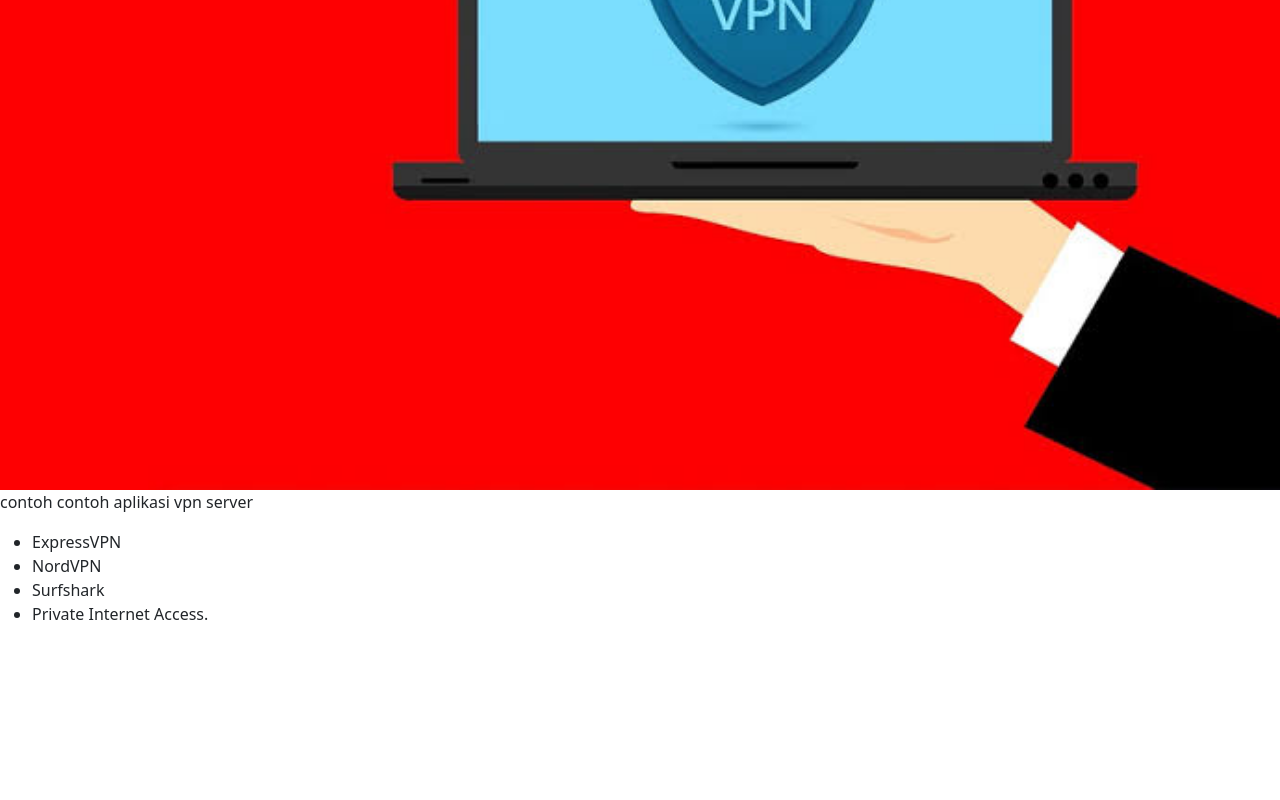
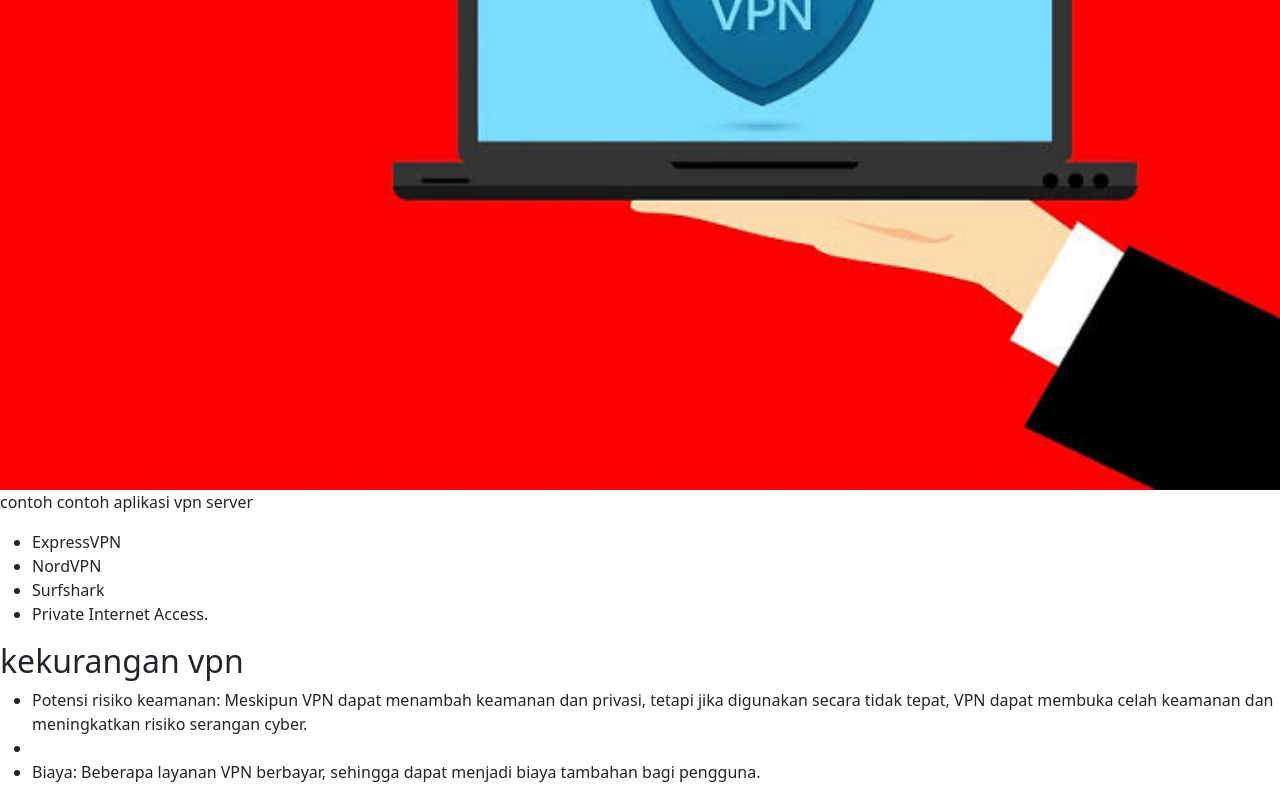
Before and after one commit to putratkj/putratkj.github.io, a plain HTML site: page vpnserver/index.html in a window 1280 px wide. Shown: the part 456-1256 px from the top of the page. Before the commit the page ends 1098 px from the top, so only its background shows below. Drawn offline with nearby package versions, Linux system fonts and the light colour scheme.

Commit message:
Update index.html

```diff
--- a/vpnserver/index.html
+++ b/vpnserver/index.html
@@ -25,6 +25,13 @@
       <li>Surfshark</li>
       <li>Private Internet Access.</li>
     </ul>
+
+    <h2>kekurangan vpn</h2>
+
+    <ul>
+      <li>Potensi risiko keamanan: Meskipun VPN dapat menambah keamanan dan privasi, tetapi jika digunakan secara tidak tepat, VPN dapat membuka celah keamanan dan meningkatkan risiko serangan cyber.<li>
+      <li>Biaya: Beberapa layanan VPN berbayar, sehingga dapat menjadi biaya tambahan bagi pengguna.</li>
+    </ul>
     <!-- Optional JavaScript; choose one of the two! -->
 
     <!-- Option 1: Bootstrap Bundle with Popper -->
```
